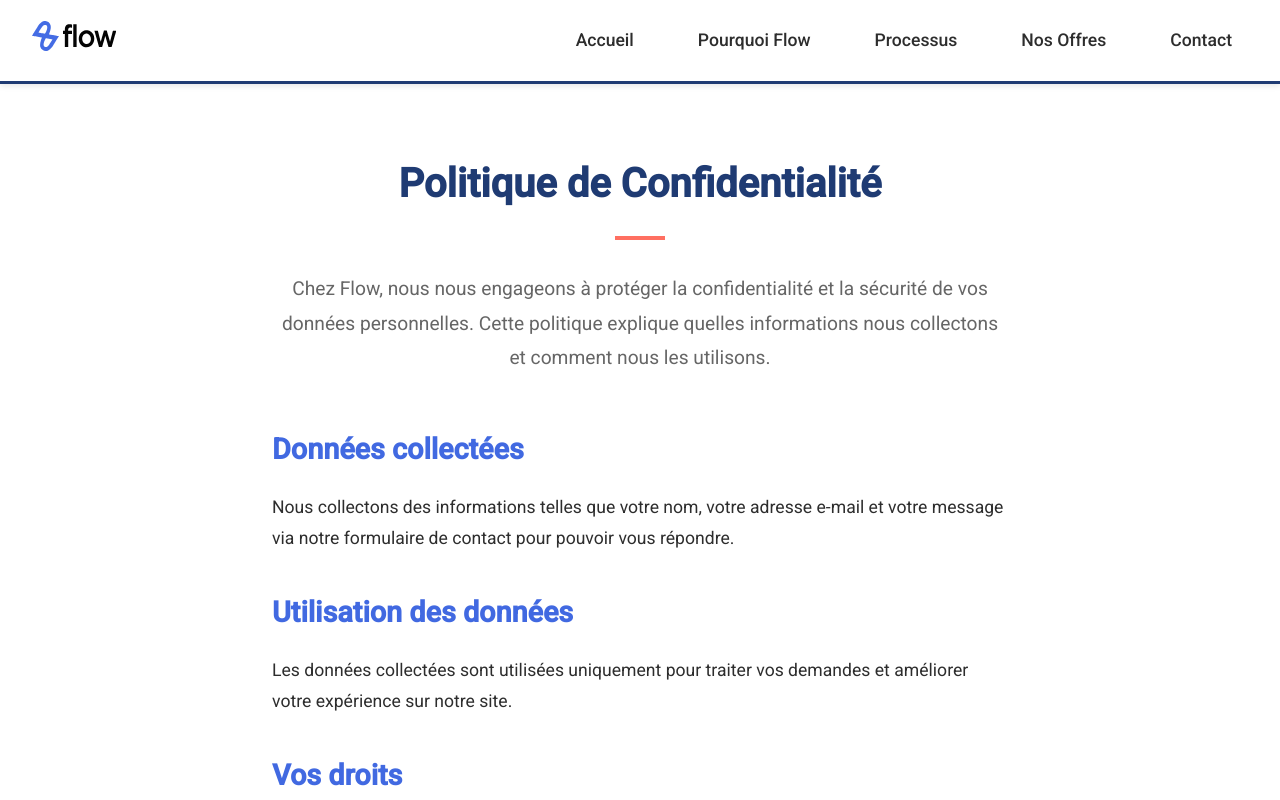
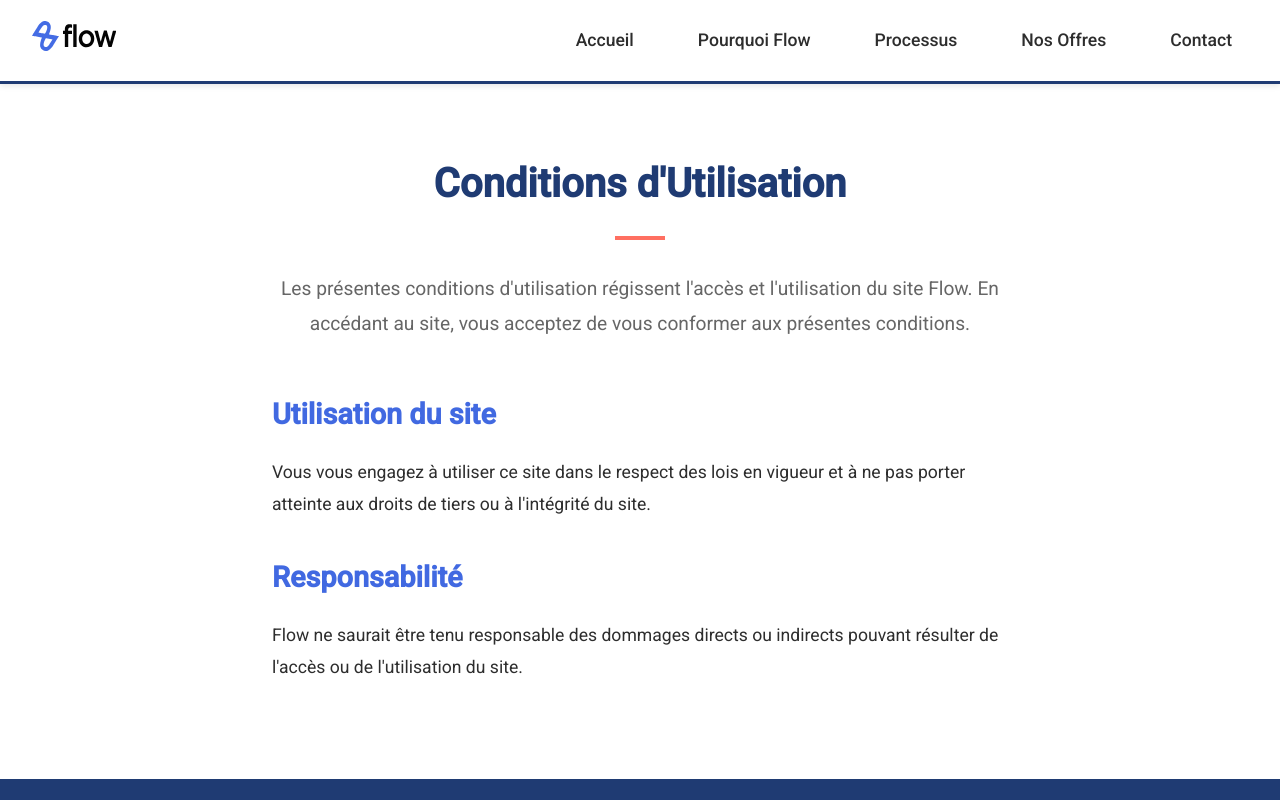
Before and after one commit to FlowAgency99/website, a Next.js app: page /privacy-policy in a window 1280 px wide. Shown: the top 800 px of the page. Built offline with nearby package versions, Linux system fonts and the light colour scheme.

Commit message:
Update page.js

```diff
--- a/src/app/privacy-policy/page.js
+++ b/src/app/privacy-policy/page.js
@@ -1,40 +1,33 @@
 import Head from 'next/head';
 
-export default function PrivacyPolicy() {
+export default function TermsOfService() {
   return (
     <>
       <Head>
-        <title>Politique de Confidentialité | Flow</title>
-        <meta name="description" content="Notre politique de confidentialité pour la protection des données personnelles." />
+        <title>Conditions d&apos;Utilisation | Flow</title>
+        <meta name="description" content="Conditions d'utilisation du site Flow." />
       </Head>
 
-      <div className="privacy-policy-container">
-        <h1 className="section-title">Politique de Confidentialité</h1>
+      <div className="terms-container">
+        <h1 className="section-title">Conditions d&apos;Utilisation</h1>
         <p className="section-description">
-          Chez Flow, nous nous engageons à protéger la confidentialité et la sécurité de vos données personnelles. Cette
-          politique explique quelles informations nous collectons et comment nous les utilisons.
+          Les présentes conditions d&apos;utilisation régissent l&apos;accès et l&apos;utilisation du site Flow. En accédant au site, vous acceptez
+          de vous conformer aux présentes conditions.
         </p>
 
-        <div className="privacy-section">
-          <h2>Données collectées</h2>
+        <div className="terms-section">
+          <h2>Utilisation du site</h2>
           <p>
-            Nous collectons des informations telles que votre nom, votre adresse e-mail et votre message via notre formulaire de contact
-            pour pouvoir vous répondre.
+            Vous vous engagez à utiliser ce site dans le respect des lois en vigueur et à ne pas porter atteinte aux droits de tiers ou à
+            l&apos;intégrité du site.
           </p>
         </div>
 
-        <div className="privacy-section">
-          <h2>Utilisation des données</h2>
+        <div className="terms-section">
+          <h2>Responsabilité</h2>
           <p>
-            Les données collectées sont utilisées uniquement pour traiter vos demandes et améliorer votre expérience sur notre site.
-          </p>
-        </div>
-
-        <div className="privacy-section">
-          <h2>Vos droits</h2>
-          <p>
-            Vous avez le droit de demander l'accès, la modification ou la suppression de vos données personnelles en nous contactant
-            via l'adresse e-mail fournie sur la page Contact.
+            Flow ne saurait être tenu responsable des dommages directs ou indirects pouvant résulter de l&apos;accès ou de l&apos;utilisation du
+            site.
           </p>
         </div>
       </div>
```
